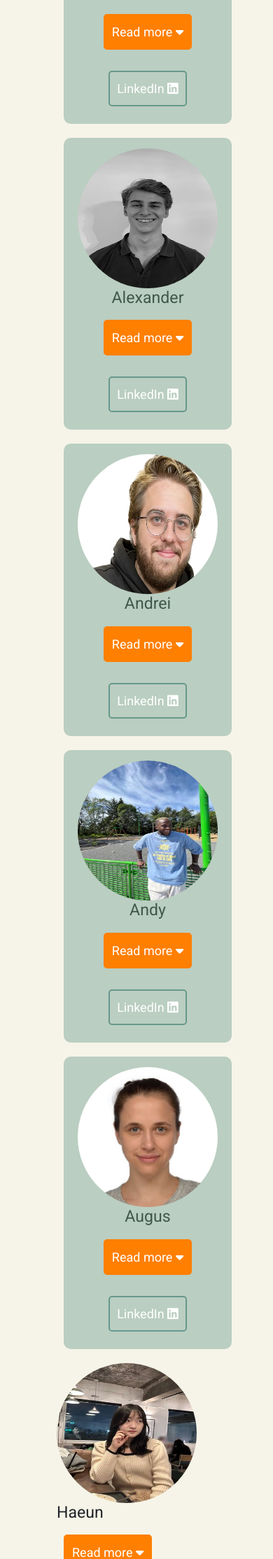
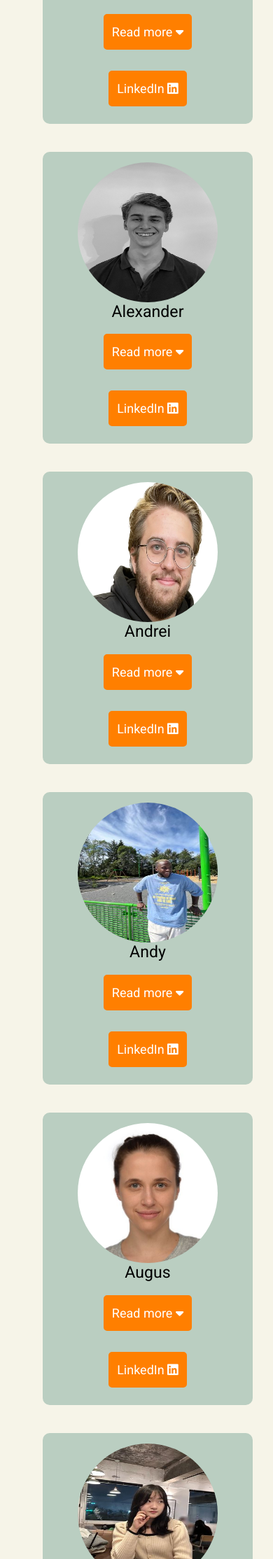
Before and after one commit to Andrei-Cos/Carbon_App_Grp1, a Flask app: page /home in a window 390 px wide; the page is wider, and only the part inside the window is pictured. Shown: the part 2381-4609 px from the top of that part at 70% size. Run offline with Flask 2, Linux system fonts and the light colour scheme; some libraries are stand-ins or nearby versions.

Commit message:
Update home.css
CSS changes to the homepage.

```diff
--- a/capp/static/home.css
+++ b/capp/static/home.css
@@ -87,18 +111,41 @@ background-color:#F6F4E8;
 display: flex;
 align-items: start;
 background: #F6F4E8;
+justify-content: center;
+}
+.container_developers{
+text-align: center;
+display: flex;
+
+
 }
 .developers .box {
 flex: 1;
 background: #BACEC1;
-color: #40574D;
+color: #000;
 border-radius: 10px;
 margin: 20px 10px;
 padding: 15px 20px;
 text-align:center;
 align-items: center;
 justify-content: center;
+width: 250px;
 }
+
+.developers .box3 {
+flex: 1;
+background: #BACEC1;
+color: #000;
+border-radius: 10px;
+margin: 20px 10px;
+padding: 15px 20px;
+text-align:center;
+align-items: center;
+justify-content: center;
+width: 250px;
+}
+
+
 .developers .box:nth-of-type(1) {
 flex-grow:4;
 }
@@ -108,6 +155,13 @@ flex-grow:4;
 .developers .box:nth-of-type(3) {
 flex-grow:4;
 }
+.developers .box:nth-of-type(4) {
+flex-grow:4;
+}
+.developers .box:nth-of-type(5) {
+flex-grow:4;
+}
+
 .container_buttons_developers {
 display: flex;
 justify-content: center;
@@ -123,19 +177,19 @@ color: #fff;
 border-radius: 5px;
 text-decoration: none;
 font-size: 18px;
-background-color: #BACEC1;
-border: 2px solid  #66998C;
+background-color: #FF7F00;
+border: 2px solid  #FF7F00;
 }
 .btn_developers:hover {
 color: #fff;
-background-color: #66998C;
-border: 2px solid #66998C;
+background-color: #F6F4E8;
+border: 2px solid #F1DBBF;
 text-decoration: none;
 }
 .developers .box2 {
 flex: 1;
 background: #BACEC1;
-color: #40574D;
+color: #fff;
 border-radius: 10px;
 margin: 20px 10px;
 padding: 15px 20px;
@@ -153,54 +207,32 @@ flex-grow:4;
 flex-grow:4;
 background: #c5c8d9;
 }
-  /* Section events */
-  .section_events {
-    display: block;
-    align-items: start;
-    background: #F6F4E8;
-  }
-
-  .box4 {
-    flex: 1;
-    background: #BACEC1;
-    color: #000;
-    border-radius: 10px;
-    margin: 20px 10px;
-    padding: 15px 20px;
-    text-align:center;
-    align-items: center;
-    justify-content: center;
-  }
 @media (max-width:768px) {
   .header_home {
     flex-direction: column;
     align-items: center
   }
-  .developers {
+  /* needs fixing */
+  .developers .box{
+    width: 300px;
+  }
+  .developers .box3{
+    width: 300px;
+  }
+  .container_developers {
     flex-direction: column;
+  }
+  .container_events{
+    flex-direction: column;
+    justify-content: center;
+  }
+  .box4{
+    justify-content: center;
   }
   .container_buttons_developers {
     display: flex;
     flex-direction: column;
     align-items: center;
   }
-    /* Section events */
-  .section_events {
-    display: block;
-    align-items: start;
-    background: #F6F4E8;
-  }
-
-  .box4 {
-    flex: 1;
-    background: #BACEC1;
-    color: #000;
-    border-radius: 10px;
-    margin: 20px 10px;
-    padding: 15px 20px;
-    text-align:center;
-    align-items: center;
-    justify-content: center;
-  }
 
 }
```
Also changed, not shown: other parts of capp/static/home.css (+26 -2 lines).
